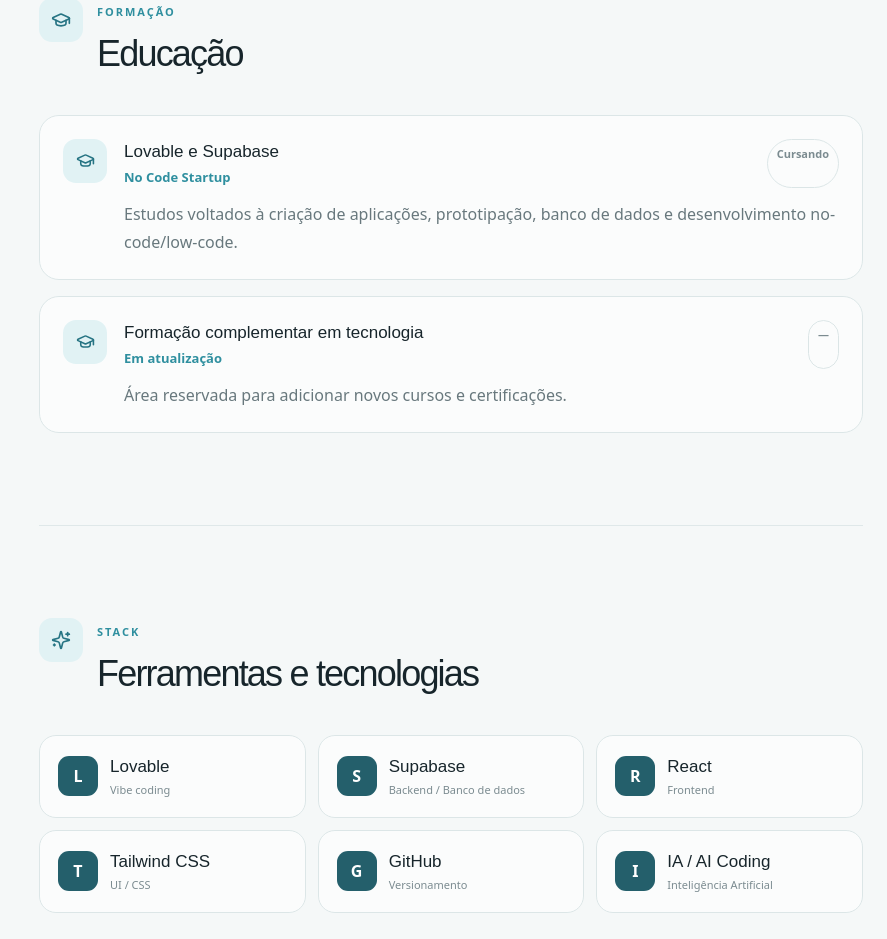
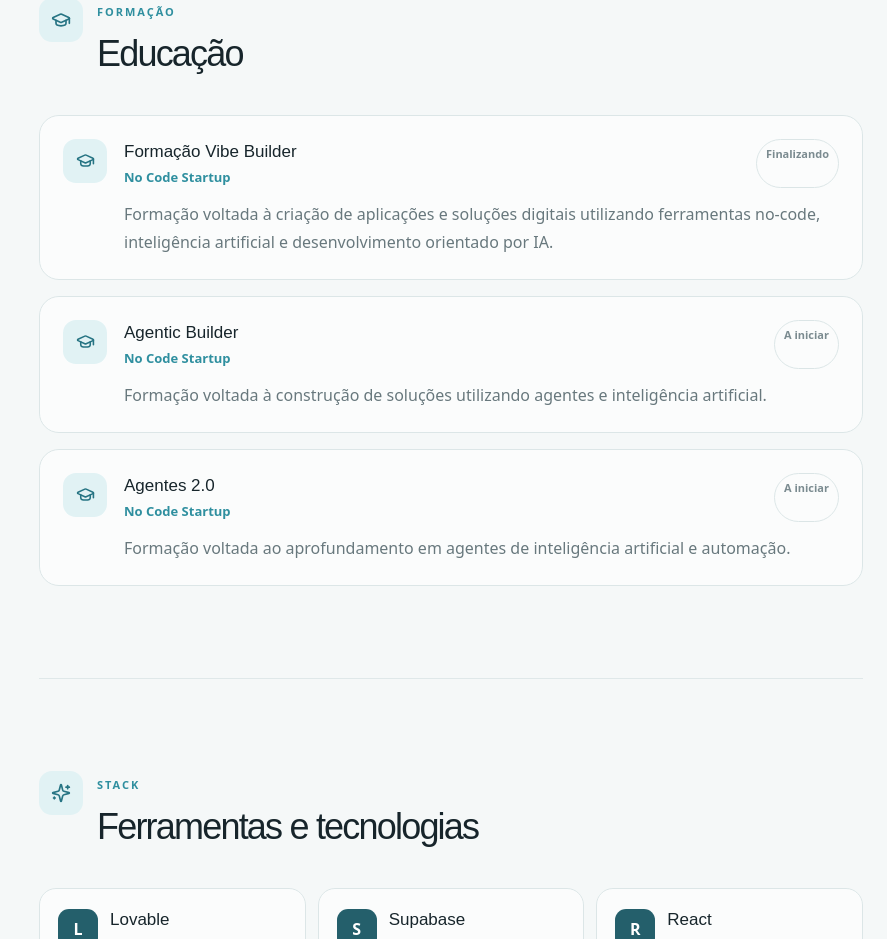
Before and after one commit to Diego-dev-ai/diego-maximo-portfolio, a React (Vite) app: page / in a window 1280 px wide. Shown: the part 2787-3726 px from the top of the page, without its empty margins (393-1280 px from the left). Built offline with nearby package versions, Linux system fonts and the light colour scheme.

Commit message:
Update education section with new training details

```diff
--- a/src/data/content.ts
+++ b/src/data/content.ts
@@ -85,16 +85,22 @@
 
  education: [
   {
-      title: 'Lovable e Supabase',
+    title: 'Formação Vibe Builder',
     institution: 'No Code Startup',
-      period: 'Cursando',
-      description: 'Estudos voltados à criação de aplicações, prototipação, banco de dados e desenvolvimento no-code/low-code.',
+    period: 'Finalizando',
+    description: 'Formação voltada à criação de aplicações e soluções digitais utilizando ferramentas no-code, inteligência artificial e desenvolvimento orientado por IA.',
   },
   {
-      title: 'Formação complementar em tecnologia',
-      institution: 'Em atualização',
-      period: '—',
-      description: 'Área reservada para adicionar novos cursos e certificações.',
+    title: 'Agentic Builder',
+    institution: 'No Code Startup',
+    period: 'A iniciar',
+    description: 'Formação voltada à construção de soluções utilizando agentes e inteligência artificial.',
+  },
+  {
+    title: 'Agentes 2.0',
+    institution: 'No Code Startup',
+    period: 'A iniciar',
+    description: 'Formação voltada ao aprofundamento em agentes de inteligência artificial e automação.',
   },
 ],
 
```
Lines whose indentation alone changed are shown as unchanged.
